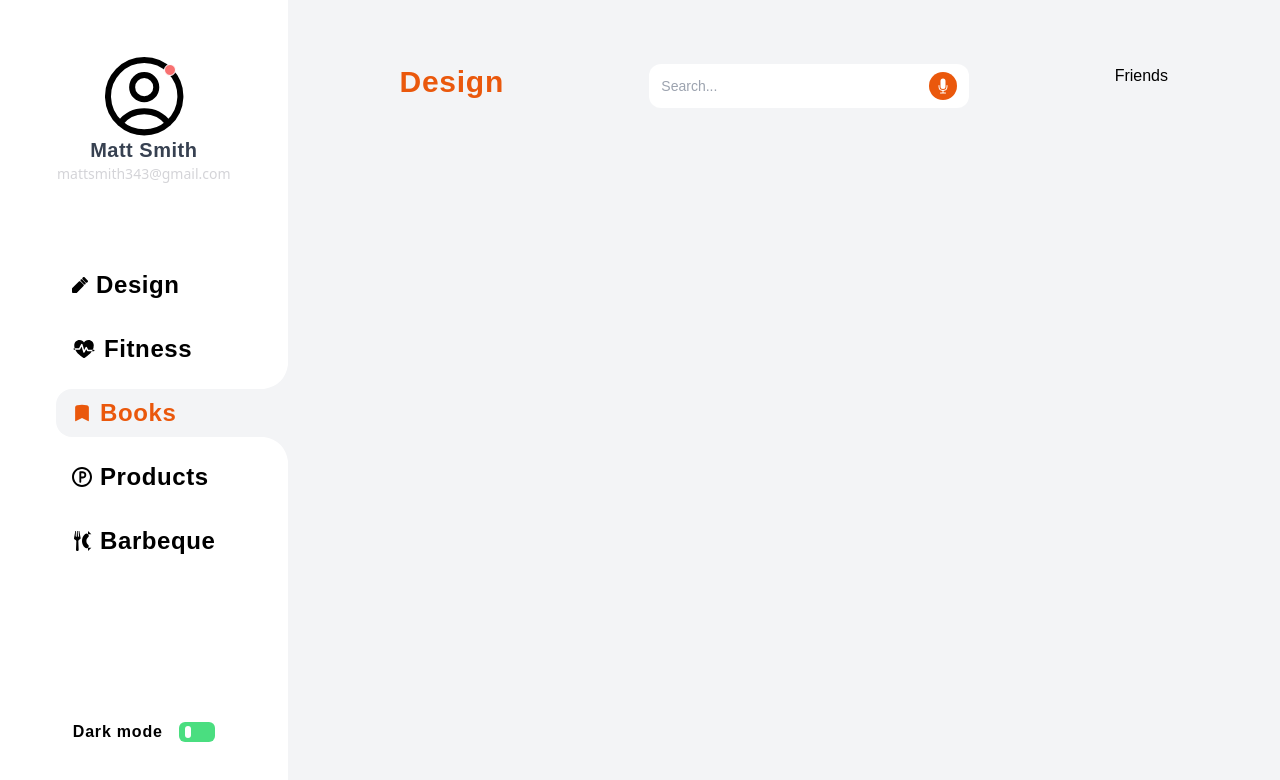
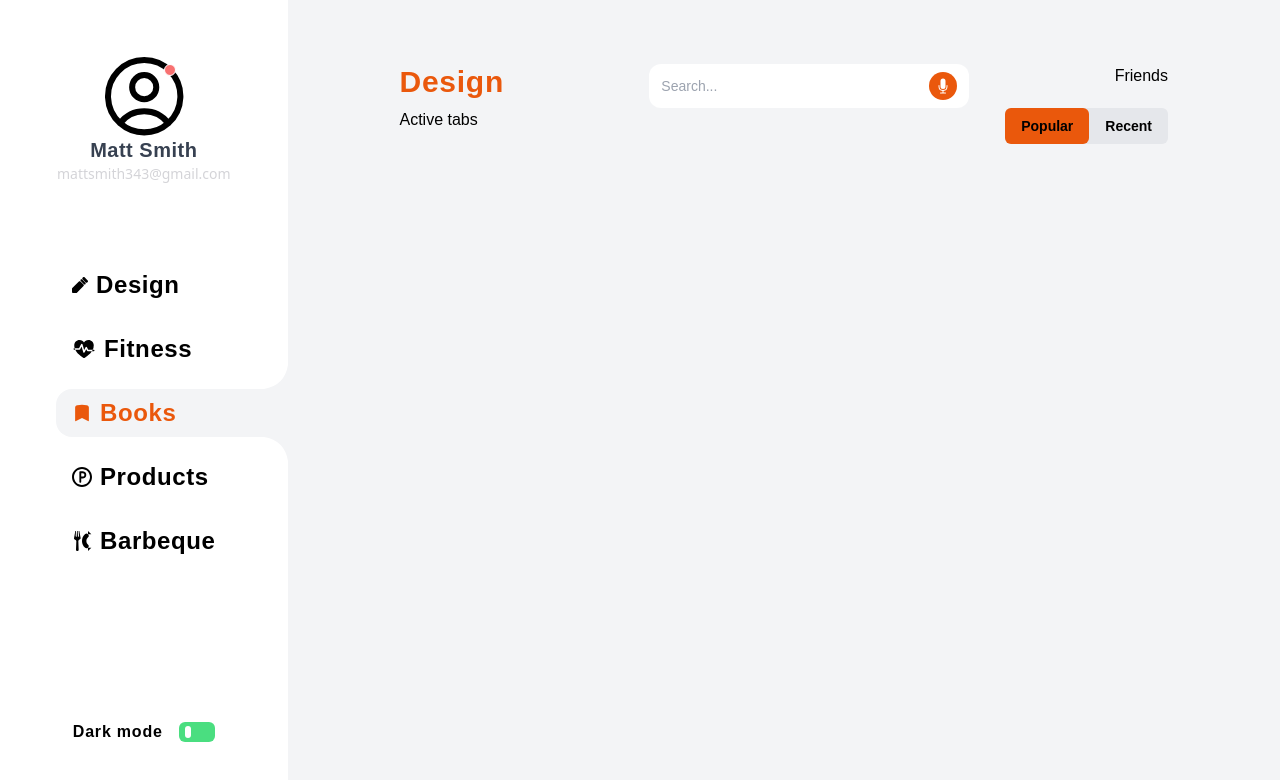
Before and after one commit to mguzm4n/react-templating-designs, a React (Vite) app in the folder profile_template/: page / in a window 1280 px wide. Shown: the top 780 px of the page. Built offline with nearby package versions, Linux system fonts and the light colour scheme; a web font is replaced by a local one.

Commit message:
add tab for popular/recent section filter

```diff
--- a/profile_template/src/App.jsx
+++ b/profile_template/src/App.jsx
@@ -160,6 +160,39 @@ const SideMenu = () => {
   );
 };
 
+
+const FilterSwitch = () => {
+  const containerRef = useRef();
+
+  const [tabIndicatorStyles, setTabIndicatorStyles]  = useState({});
+  const [activeTab, setActiveTab] = useState(null);
+
+  const onActiveTabClick = (evt, opt) => {
+    const { width, left } = evt.target.getBoundingClientRect();
+    const currentLeft = (opt == 1) ? 0 : (containerRef.current.getBoundingClientRect().width - width);
+    setTabIndicatorStyles({width: `${width}px`, left: `${currentLeft}px`});
+    setActiveTab(opt);
+  };
+
+  useEffect(() => {
+    setTabIndicatorStyles({
+      width: containerRef.current.firstChild.getBoundingClientRect().width + 'px'
+    })
+  }, []);
+
+  return(<div ref={containerRef} className="relative flex text-sm font-semibold bg-gray-200 rounded-md">
+    <div className="z-20 py-2 px-4 cursor-pointer" onClick={(evt) => onActiveTabClick(evt, 1)}> Popular </div>
+    <div className="z-20 py-2 px-4 cursor-pointer" onClick={(evt) => onActiveTabClick(evt, 2)}> Recent </div>
+    <div style={ tabIndicatorStyles } className="absolute top-0 left-0 z-10 h-full bg-orange-600 rounded-md transition-all ease-in duration-50"></div>
+  </div>);
+};
+
+const SubTabs = () => {
+  return(
+    <p>Active tabs</p>
+  );
+};
+
 const MainContent = () => {
   return(
     <div className=" bg-gray-100 w-full h-screen pt-16 px-28">
@@ -178,6 +211,11 @@ const MainContent = () => {
 
         <div>Friends</div>
       </div>
+
+      <div className="flex flex-row justify-between flex-auto">
+        <SubTabs />
+        <FilterSwitch />
+      </div>
     </div>
   );
 };
```
